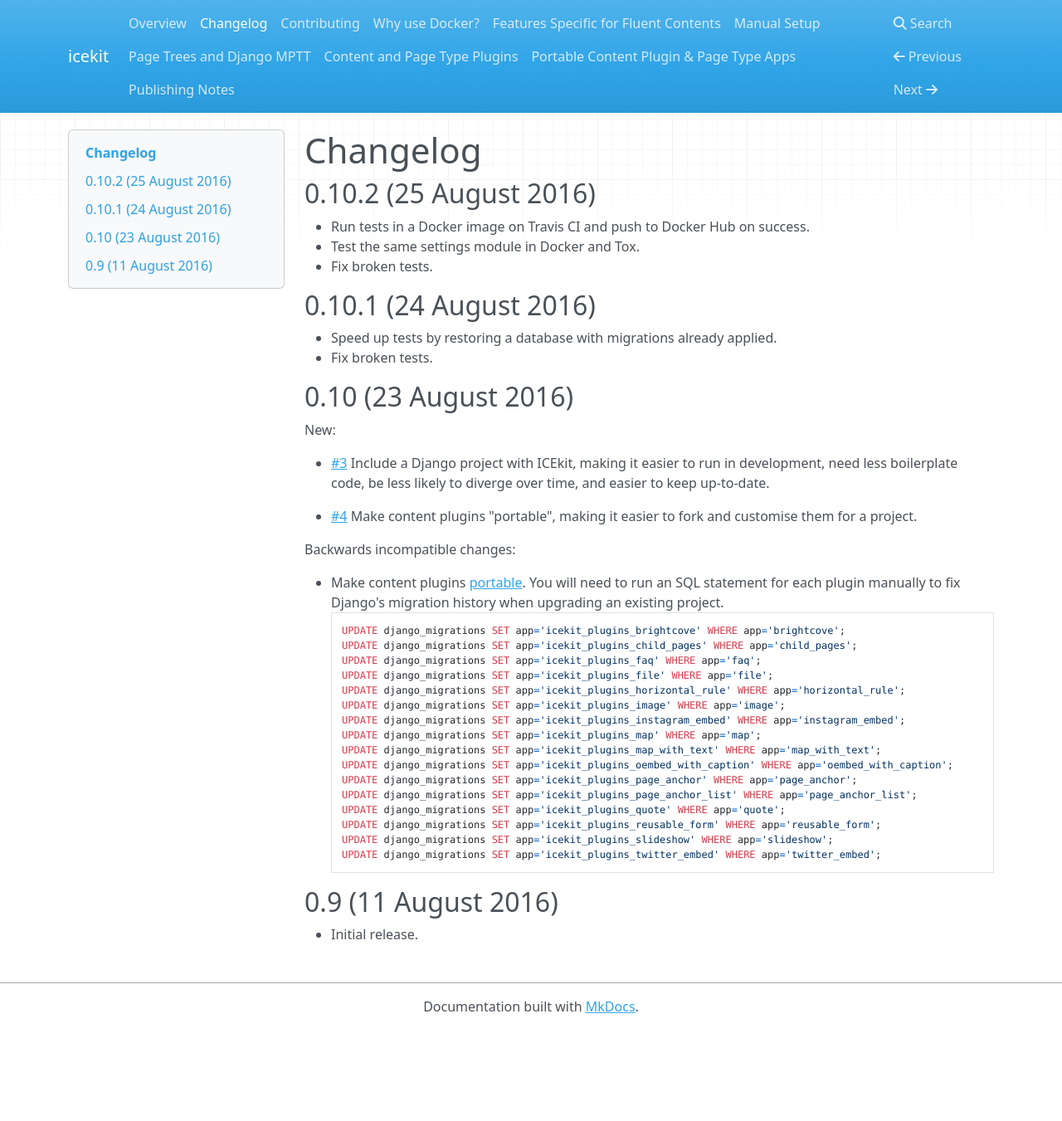
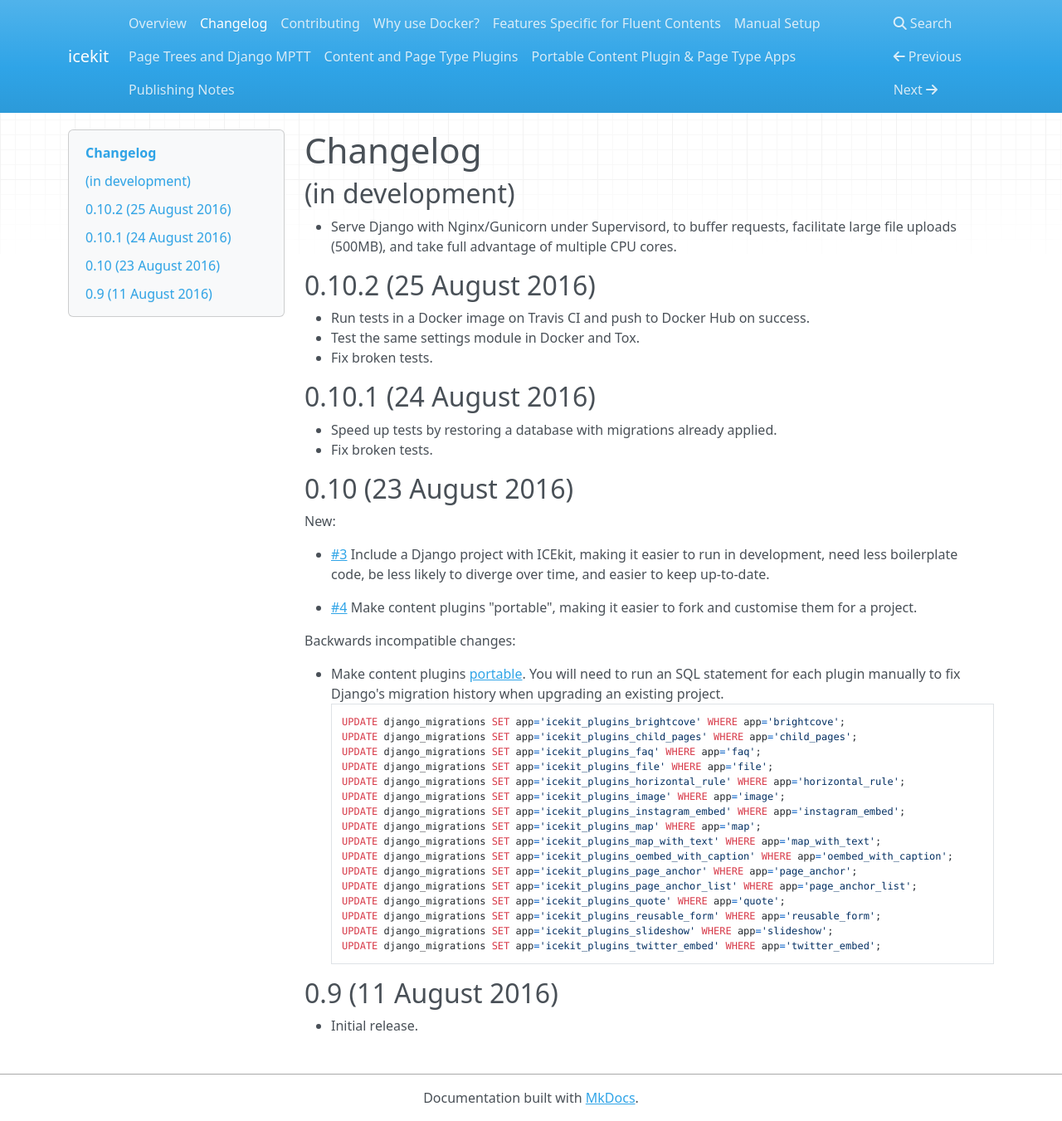
Before and after one commit to ic-labs/django-icekit, an MkDocs documentation site: the page built from docs/changelog.md, in a window 1280 px wide and 1351 px high. Shown: the whole window at 83% size. Built offline with MkDocs 1.6.1, drawn with Linux system fonts in a browser that asks for light colours; nearby versions of some CDN libraries.

Commit message:
Update changelog.

```diff
--- a/docs/changelog.md
+++ b/docs/changelog.md
@@ -1,4 +1,10 @@
 # Changelog
+
+## (in development)
+
+  * Serve Django with Nginx/Gunicorn under Supervisord, to buffer requests,
+    facilitate large file uploads (500MB), and take full advantage of multiple
+    CPU cores.
 
 ## 0.10.2 (25 August 2016)
 
```
